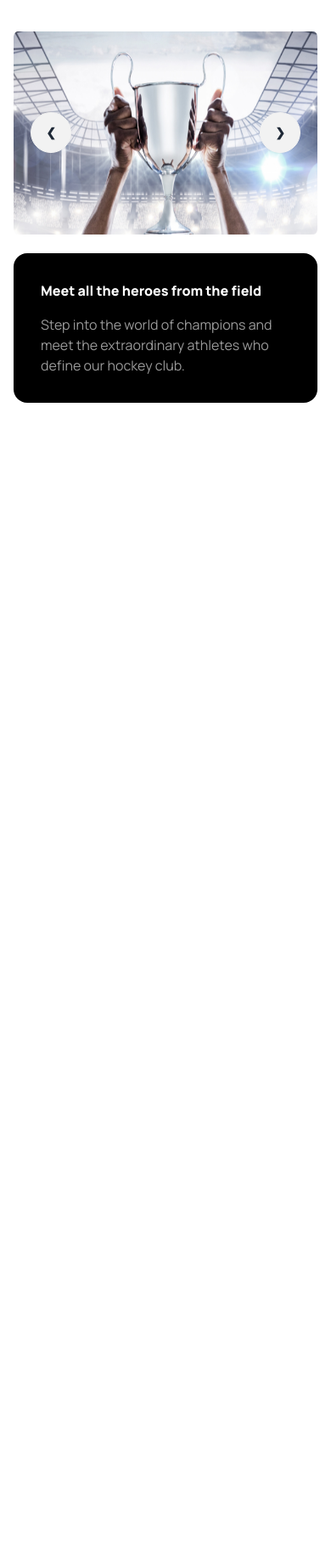
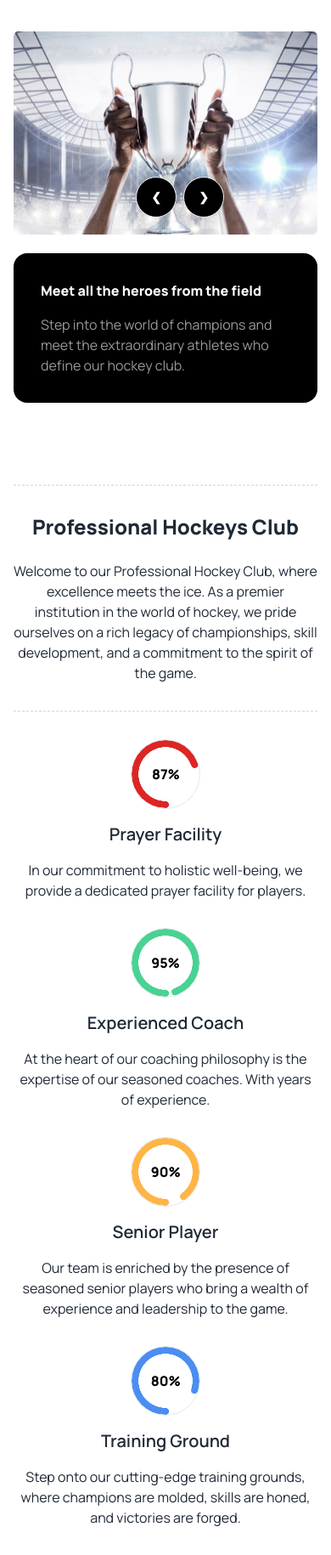
Before and after one commit to Ar1fislam/B9A3-Hockeys, a plain HTML site: page index.html in a window 390 px wide. Shown: the part 91-1921 px from the top of the page at 85% size. Before the commit the page ends 844 px from the top, so only its background shows below. Drawn offline with nearby package versions, Linux system fonts and the light colour scheme.

Commit message:
profession hockeys club done with responsive

```diff
--- a/index.html
+++ b/index.html
@@ -63,23 +63,23 @@
             <div class="carousel w-full">
                 <div id="slide1" class="carousel-item relative w-full">
                   <img src="./Images/1.png" class="w-full md:h-[550px]" />
-                  <div class="absolute flex justify-between transform -translate-y-1/2 left-5 right-5 top-1/2">
-                    <a href="#slide3" class="btn btn-circle">❮</a>
-                    <a href="#slide2" class="btn btn-circle">❯</a>
+                  <div class="absolute flex transform  gap-2 left-36 bottom-5 sm:left-20 sm:bottom-10 md:gap-4">
+                    <a href="#slide3" class=" btn bg-black text-white btn-circle">❮</a>
+                    <a href="#slide2" class="btn bg-black text-white btn-circle">❯</a>
                   </div>
                 </div>
                 <div id="slide2" class="carousel-item relative w-full">
                   <img src="./Images/1-2.png" class="w-full md:h-[550px] rounded-2xl" />
-                  <div class="absolute flex justify-between transform -translate-y-1/2 left-5 right-5 top-1/2">
-                    <a href="#slide1" class="btn btn-circle">❮</a>
-                    <a href="#slide3" class="btn btn-circle">❯</a>
+                  <div class="absolute flex transform  gap-2 left-36 bottom-5 sm:left-20 sm:bottom-10 md:gap-4">
+                    <a href="#slide1" class=" btn bg-black text-white btn-circle">❮</a>
+                    <a href="#slide3" class="btn bg-black text-white btn-circle">❯</a>
                   </div>
                 </div>
                 <div id="slide3" class="carousel-item relative w-full">
                   <img src="./Images/1-3.png" class="w-full md:h-[550px] rounded-2xl" />
-                  <div class="absolute flex justify-between transform -translate-y-1/2 left-5 right-5 top-1/2">
-                    <a href="#slide2" class="btn btn-circle">❮</a>
-                    <a href="#slide1" class="btn btn-circle">❯</a>
+                  <div class="absolute flex transform  gap-2 left-36 bottom-5 sm:left-20 sm:bottom-10 md:gap-4">
+                    <a href="#slide2" class=" btn bg-black text-white btn-circle">❮</a>
+                    <a href="#slide1" class="btn bg-black text-white btn-circle">❯</a>
                   </div>
                 </div>
               </div>
@@ -91,10 +91,38 @@
             </div>
         </div>
         </div>
-
-
+        <hr class="border border-dashed mt-24 mb-8">
     </div>
     <!-- banner ends -->
+    <!-- professional starts -->
+        <div class="container mx-auto lg:px-24 sm:px-8 px-4 my-8 text-center">
+            <h1 class="text-2xl md:text-4xl font-extrabold mb-6">Professional Hockeys Club</h1>
+            <p class="md:w-1/2 mx-auto">Welcome to our Professional Hockey Club, where excellence meets the ice. As a premier institution in the world of hockey, we pride ourselves on a rich legacy of championships, skill development, and a commitment to the spirit of the game.</p>
+            <hr class="border border-dashed mt-8 mb-8">
+            <div class="flex flex-col lg:flex-row items-center gap-8  lg:gap-4">
+                <div class="space-y-4 flex flex-col justify-center items-center">
+                    <div class="radial-progress border rotate-180 text-red-600" style="--value:70;" role="progressbar"><span class="rotate-180 text-black font-extrabold">87%</span></div>
+                    <h6 class="text-xl font-semibold">Prayer Facility</h6>
+                    <p class="">In our commitment to holistic well-being, we provide a dedicated prayer facility for players.</p>
+                </div>
+                <div class="space-y-4 flex flex-col justify-center items-center">
+                    <div class="radial-progress border rotate-180 text-[#49D293]" style="--value:95;" role="progressbar"><span class="rotate-180 text-black font-extrabold">95%</span></div>
+                    <h6 class="text-xl  font-semibold">Experienced Coach</h6>
+                    <p class="">At the heart of our coaching philosophy is the expertise of our seasoned coaches. With years of experience.</p>
+                </div>
+                <div class="space-y-4 flex flex-col justify-center items-center">
+                    <div class="radial-progress border rotate-180 text-[#FFB546]" style="--value:90;" role="progressbar"><span class="rotate-180 text-black font-extrabold">90%</span></div>
+                    <h6 class="text-xl font-semibold">Senior Player</h6>
+                    <p class="">Our team is enriched by the presence of seasoned senior players who bring a wealth of experience and leadership to the game.</p>
+                </div>
+                <div class="space-y-4 flex flex-col justify-center items-center">
+                    <div class="radial-progress border rotate-180 text-[#4C8DF1]" style="--value:80;" role="progressbar"><span class="rotate-180 text-black font-extrabold">80%</span></div>
+                    <h6 class="text-xl font-semibold">Training Ground</h6>
+                    <p class="">Step onto our cutting-edge training grounds, where champions are molded, skills are honed, and victories are forged.</p>
+                </div>
+            </div>
+        </div>
+    <!-- professional ends -->
 </body>
 
 </html>
```
